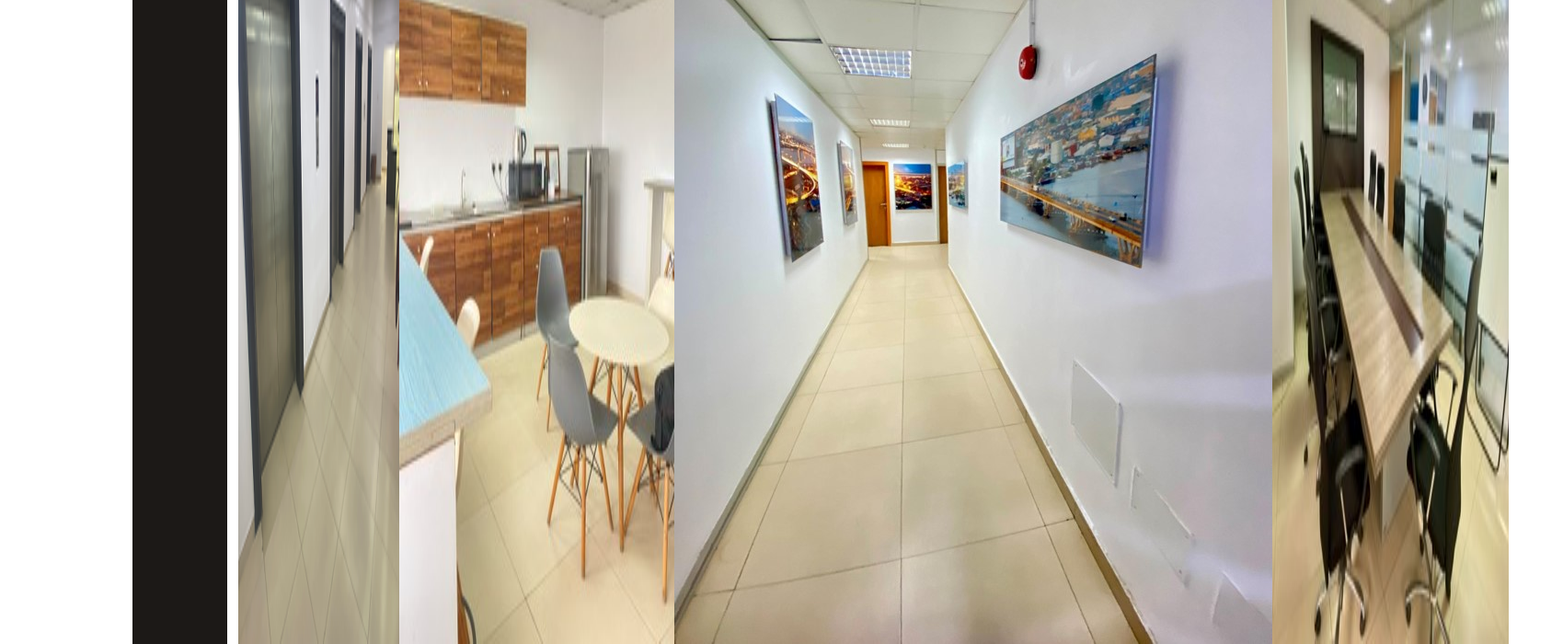
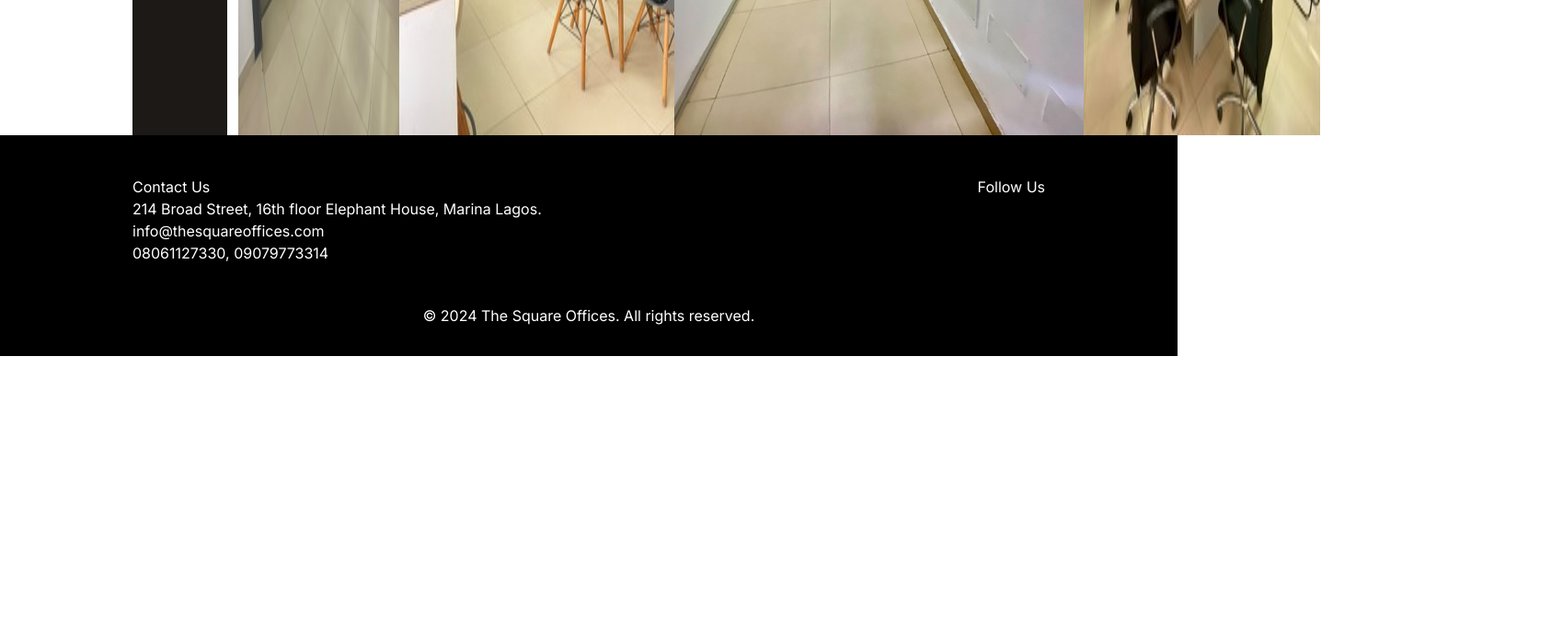
Before and after one commit to chiomaubaezuonu/square-office, a Next.js app: page / in a window 1280 px wide. Shown: the part 2550-3250 px from the top of the page at 92% size, 1699 px wide, since content can reach past the window. After the commit the page ends 2937 px from the top, so only its background shows below. Built offline with nearby package versions, Linux system fonts and the light colour scheme.

Commit message:
Added Footer

```diff
--- /dev/null
+++ b/app/Footer/page.tsx
@@ -0,0 +1,22 @@
+import React from 'react'
+
+const Footer = () => {
+    return (
+        <div className='bg-black text-white'>
+            <div className='flex justify-between px-36 py-11'>
+                <div>
+                    <p>Contact Us</p>
+                    <p>214 Broad Street, 16th floor Elephant House, Marina Lagos.</p>
+                    <p>info@thesquareoffices.com</p>
+                    <p>08061127330, 09079773314</p>
+                </div>
+                <div>
+                    Follow Us
+                </div>
+            </div>
+           <p className='text-center pb-8'> © 2024 The Square Offices. All rights reserved.</p>
+        </div>
+    )
+}
+
+export default Footer
--- a/app/layout.tsx
+++ b/app/layout.tsx
@@ -2,6 +2,7 @@ import type { Metadata } from "next";
 import { Inter, Nova_Script } from "next/font/google";
 import "./globals.css";
 import Navbar from "./Navbar/page";
+import Footer from "./Footer/page";
 
 
 const inter = Inter({ subsets: ["latin"] });
@@ -21,6 +22,7 @@ export default function RootLayout({
       <body className={inter.className}>
         <Navbar />
         {children}
+        <Footer />
       </body>
     </html>
   );
--- a/app/page.tsx
+++ b/app/page.tsx
@@ -67,11 +67,11 @@ const Home = () => {
         <p>View All</p>
       </div>
       <div>
-        <div className='flex w-full px-36 gap-3'>
+        <div className='flex w-[53rem] px-36 gap-3'>
           <div className='bg-stone-900 text-white flex items-center'><h2 className='font-semibold -rotate-90 text-3xl'>Gallery</h2></div>
           <div className='flex flex-col'>
             <div className='flex gap-4'>
-              <Image style={{ width: '35vw' }} src={picture1} alt='gallery-picture1' />
+              <Image  src={picture1} alt='gallery-picture1' />
               <Image src={picture2} alt='gallery-picture2' />
               <Image src={picture3} alt='gallery-picture3' />
               <Image src={picture4} alt='gallery-picture4' />
```
